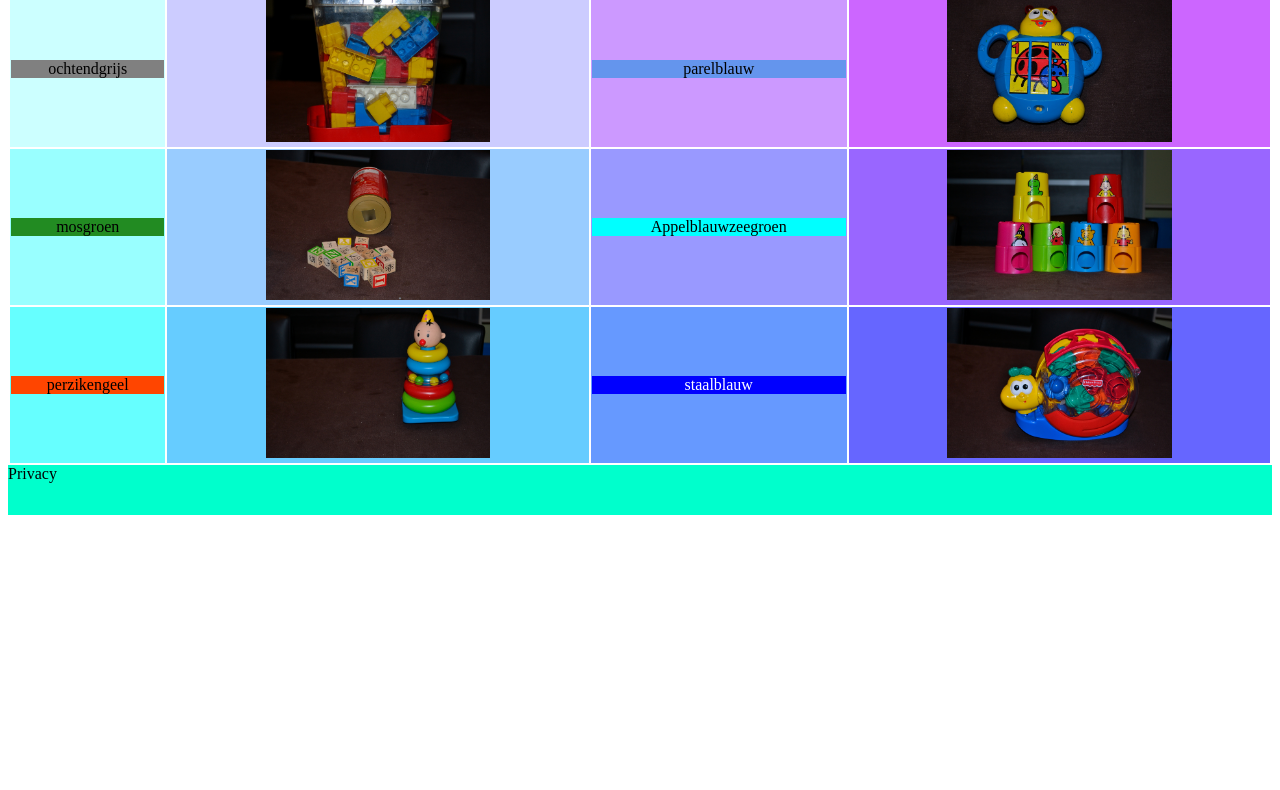
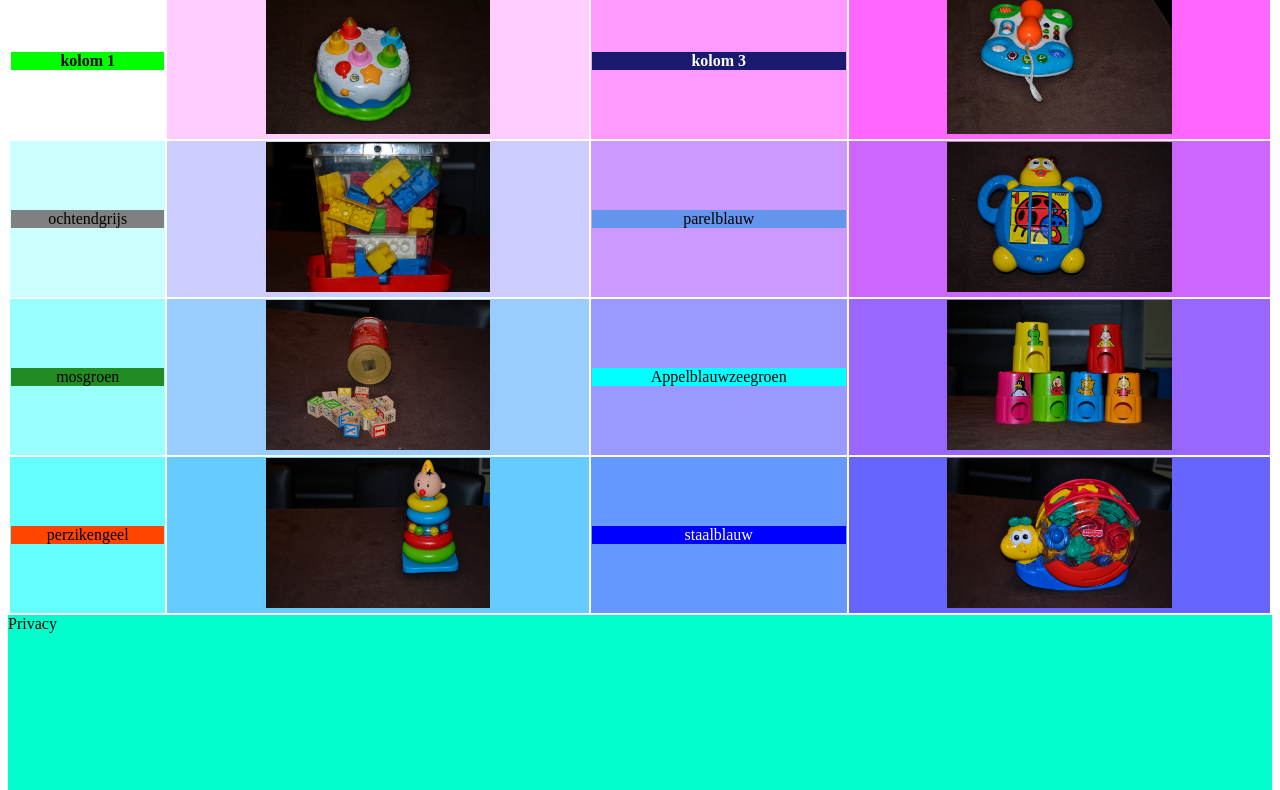
Before and after one commit to GuntherRoskams/les_12, a plain HTML site: page index.html in a window 1280 px wide. Shown: the part 240-1030 px from the top of the page. Before the commit the page ends 800 px from the top, so only its background shows below. Drawn offline with Linux system fonts and the light colour scheme.

Commit message:
width header and footer

```diff
--- a/styles/mainStyle.css
+++ b/styles/mainStyle.css
@@ -1,6 +1,7 @@
 header, footer {
     background-color: #00FFCC;
-    height: 50px;;
+    height: 200px;
+    width: 100%;
 }
 
 table {
```
